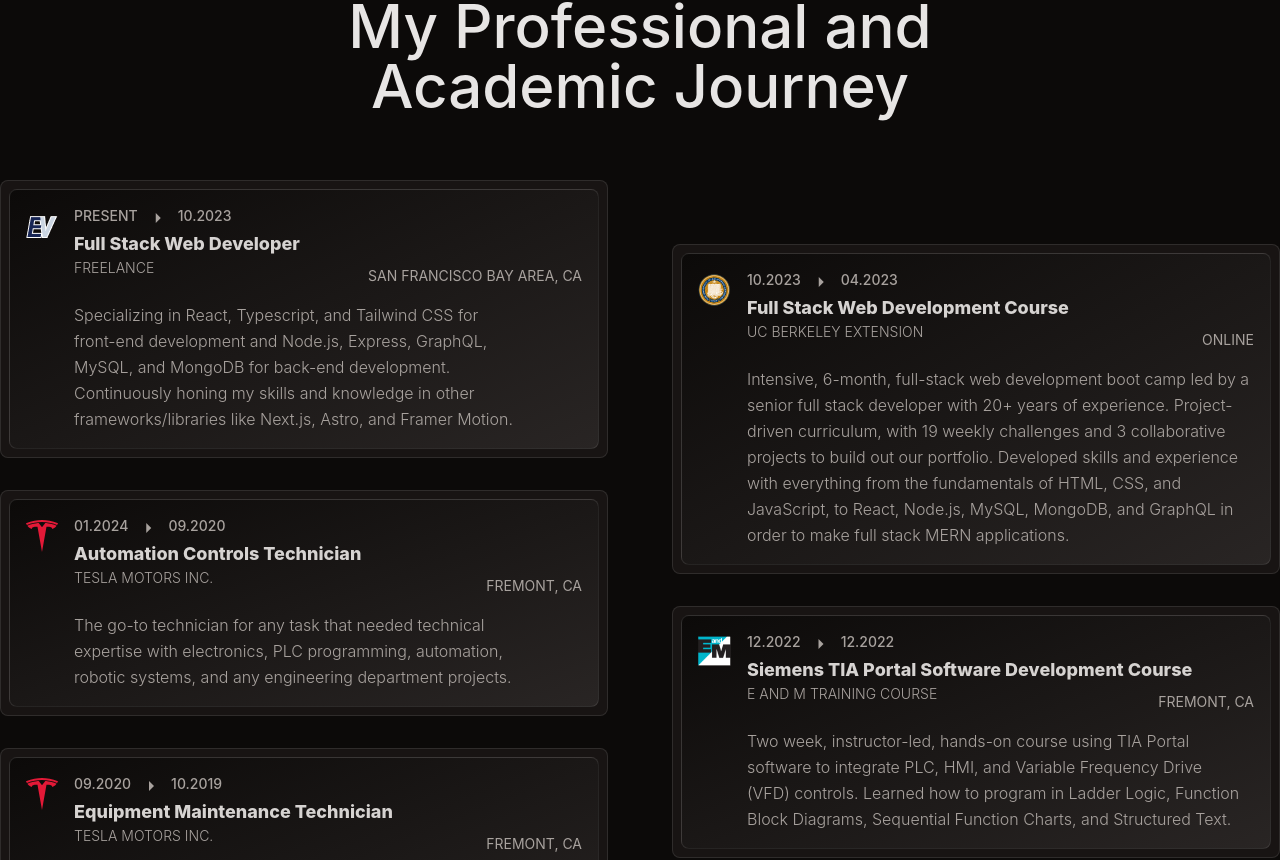
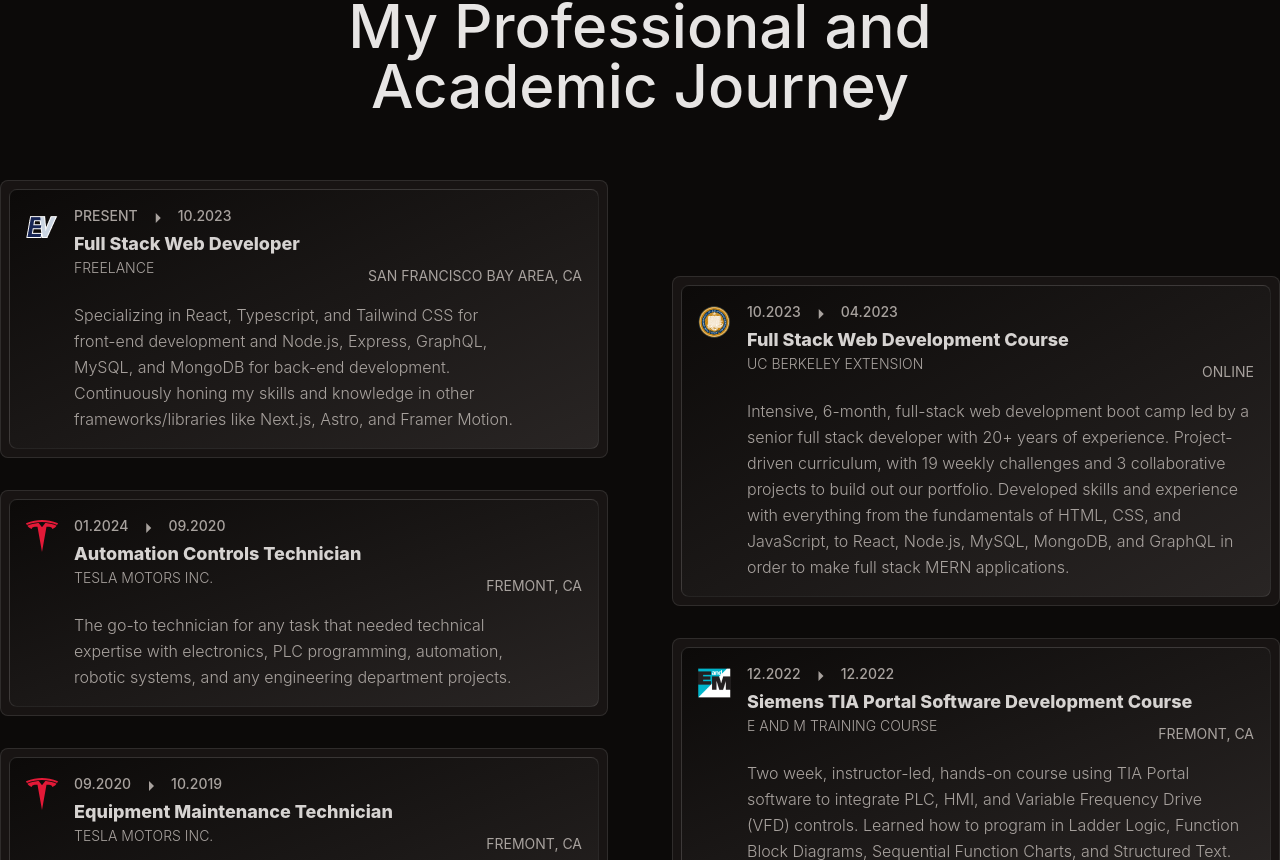
Before and after one commit to Torvec/myPortfolio, a React (Vite) app: page / in a window 1280 px wide. Shown: the part 6240-7100 px from the top of the page. Built offline with nearby package versions, Linux system fonts and the light colour scheme; a web font is replaced by a local one.

Commit message:
Small style change to resume section

```diff
--- a/src/components/ResumeSection.tsx
+++ b/src/components/ResumeSection.tsx
@@ -167,7 +167,6 @@ export default function ResumeSection() {
 
   type ResumeItem = {
     id: number;
-    type: string;
     startDate: string;
     endDate: string;
     logo: string;
@@ -179,13 +178,20 @@ export default function ResumeSection() {
     details: string;
   };
 
-  const ResumeList = ({ list }: { list: ResumeItem[] }) => {
+  const ResumeList = ({
+    list,
+    type,
+  }: {
+    list: ResumeItem[];
+    type?: string;
+  }) => {
     return (
-      <div className="space-y-8 md:w-1/2">
+      <div
+        className={`space-y-8 md:w-1/2 ${type === "education" ? "md:translate-y-24" : ""}`}
+      >
         {list.map(
           ({
             id,
-            type,
             startDate,
             endDate,
             logo,
@@ -198,7 +204,7 @@ export default function ResumeSection() {
           }: ResumeItem) => (
             <div
               key={id}
-              className={`rounded-lg border border-white/10 bg-stone-900/75 p-2 ${type === "education" ? "md:translate-y-16" : ""}`}
+              className="rounded-lg border border-white/10 bg-stone-900/75 p-2"
             >
               <ResumeItem
                 startDate={startDate}
@@ -244,9 +250,9 @@ export default function ResumeSection() {
   return (
     <section id="resume">
       <SectionHeader title="My Professional and Academic Journey" />
-      <div className="container mx-auto pb-64 flex flex-col gap-16 px-4 md:flex-row md:px-0">
+      <div className="container mx-auto flex flex-col gap-16 px-4 pb-64 md:flex-row md:px-0">
         <ResumeList list={experience} />
-        <ResumeList list={education} />
+        <ResumeList list={education} type="education" />
       </div>
       <Download />
     </section>
```
